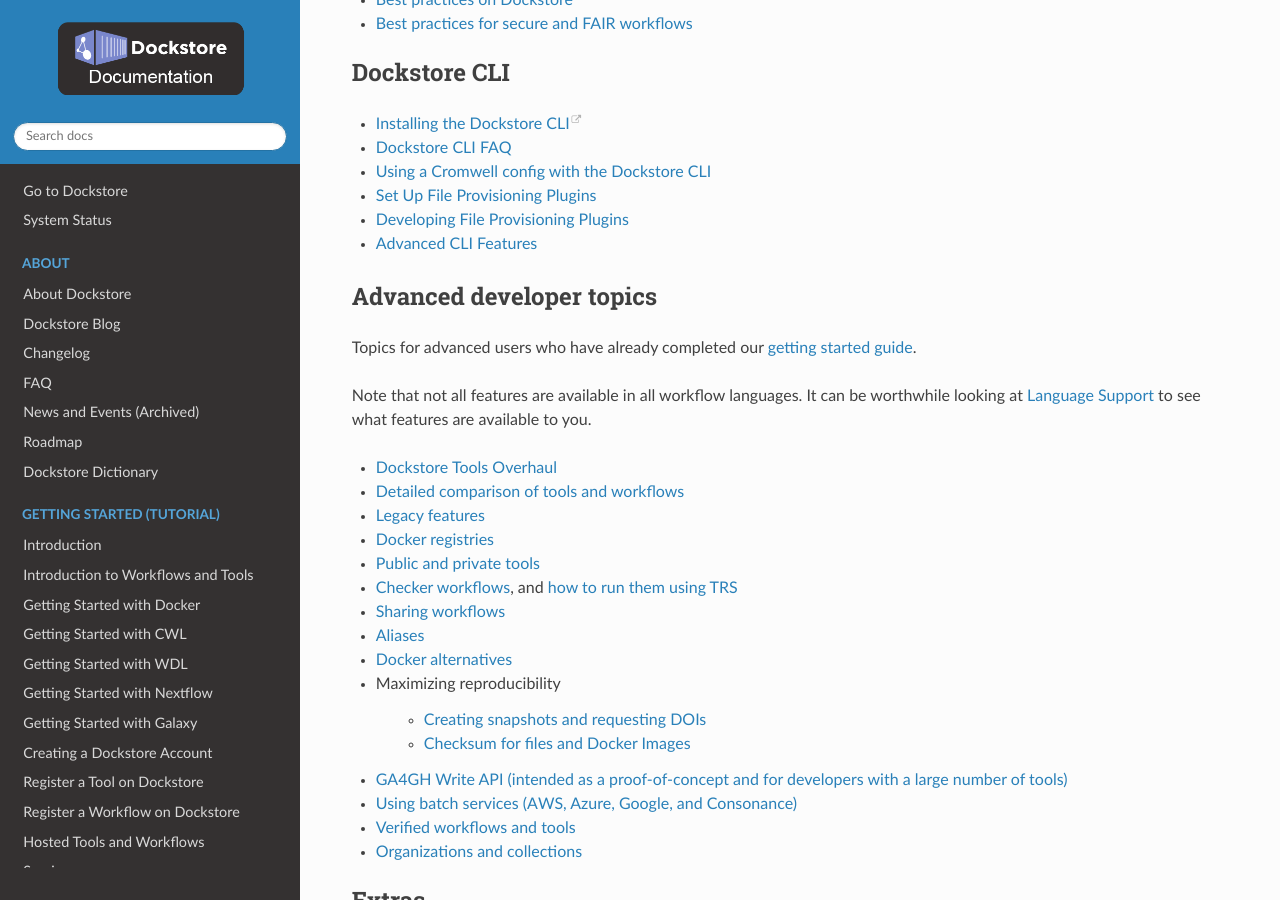
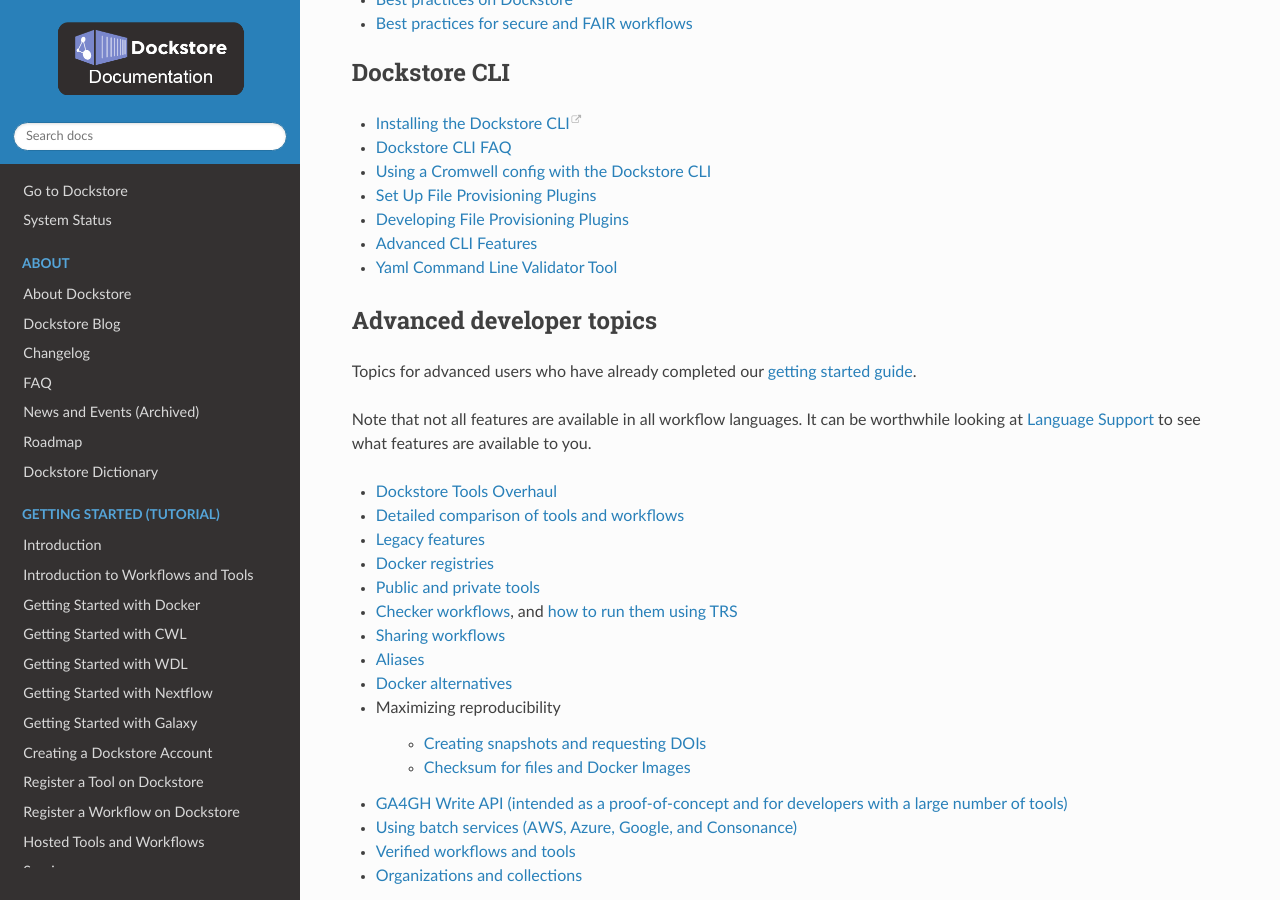
Before and after one commit to dockstore/dockstore-documentation, a Sphinx documentation site: the page built from docs/index.rst, in a window 1280 px wide and 900 px high, scrolled down 2057 px. Built offline with Sphinx 7.4.7 and the Read the Docs theme 2.0.0, drawn with Linux system fonts in a browser that asks for light colours.

Commit message:
Added yaml-command-line-validator-tool.rst to index.rst

```diff
--- a/docs/index.rst
+++ b/docs/index.rst
@@ -170,6 +170,7 @@
    advanced-topics/dockstore-cli/set-up-file-provisioning-plugins
    advanced-topics/dockstore-cli/developing-file-provisioning-plugins
    advanced-topics/dockstore-cli/advanced-features
+   advanced-topics/dockstore-cli/yaml-command-line-validator-tool
 
 Advanced developer topics
 -------------------------
```
